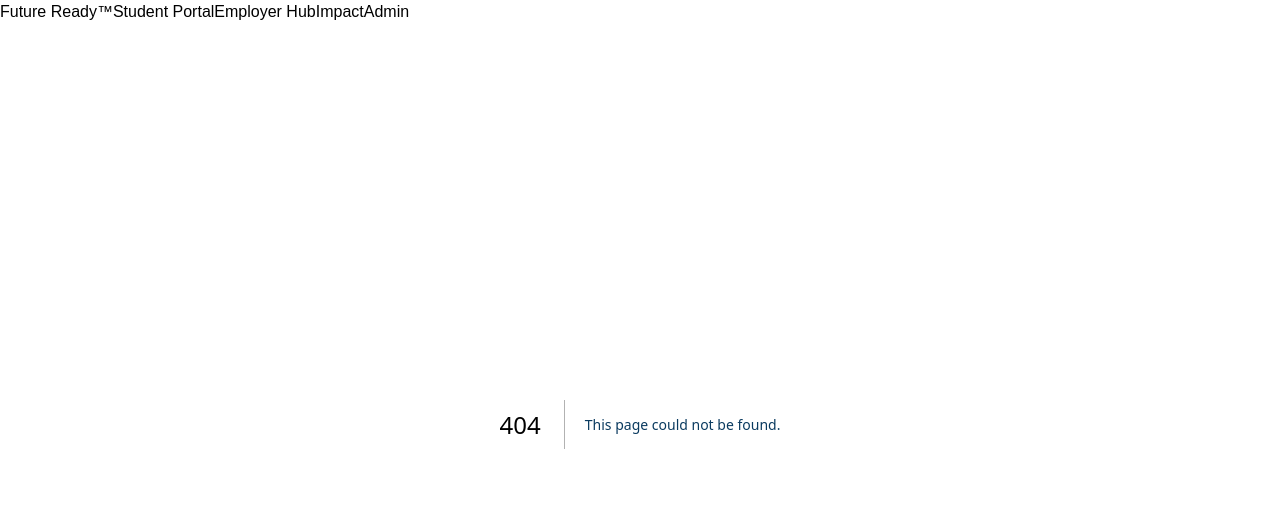
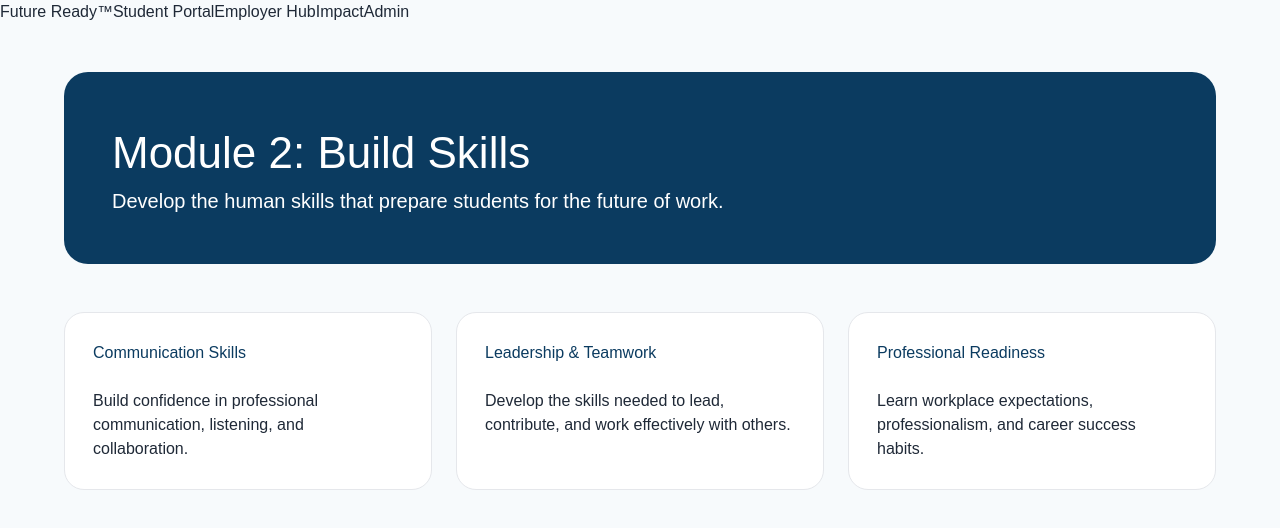
Before and after one commit to Link-Lake-Norman/Build6-, a Next.js app: page /curriculum/module-2 in a window 1280 px wide. Before the commit this address had no page. Shown: the top 528 px of the page. Built offline with nearby package versions, Linux system fonts and the light colour scheme.

Commit message:
Add Future Ready module two lessons

```diff
--- /dev/null
+++ b/app/curriculum/module-2/page.tsx
@@ -0,0 +1,62 @@
+export default function ModuleTwoPage() {
+
+  const lessons = [
+    {
+      title: "Communication Skills",
+      description:
+        "Build confidence in professional communication, listening, and collaboration.",
+    },
+    {
+      title: "Leadership & Teamwork",
+      description:
+        "Develop the skills needed to lead, contribute, and work effectively with others.",
+    },
+    {
+      title: "Professional Readiness",
+      description:
+        "Learn workplace expectations, professionalism, and career success habits.",
+    },
+  ];
+
+  return (
+    <main>
+
+      <section className="hero">
+
+        <h1>
+          Module 2: Build Skills
+        </h1>
+
+        <p>
+          Develop the human skills that prepare students for the future of work.
+        </p>
+
+      </section>
+
+
+      <section className="journey-grid">
+
+        {lessons.map((lesson) => (
+
+          <article
+            className="journey-card"
+            key={lesson.title}
+          >
+
+            <h2>
+              {lesson.title}
+            </h2>
+
+            <p>
+              {lesson.description}
+            </p>
+
+          </article>
+
+        ))}
+
+      </section>
+
+    </main>
+  );
+}
```
